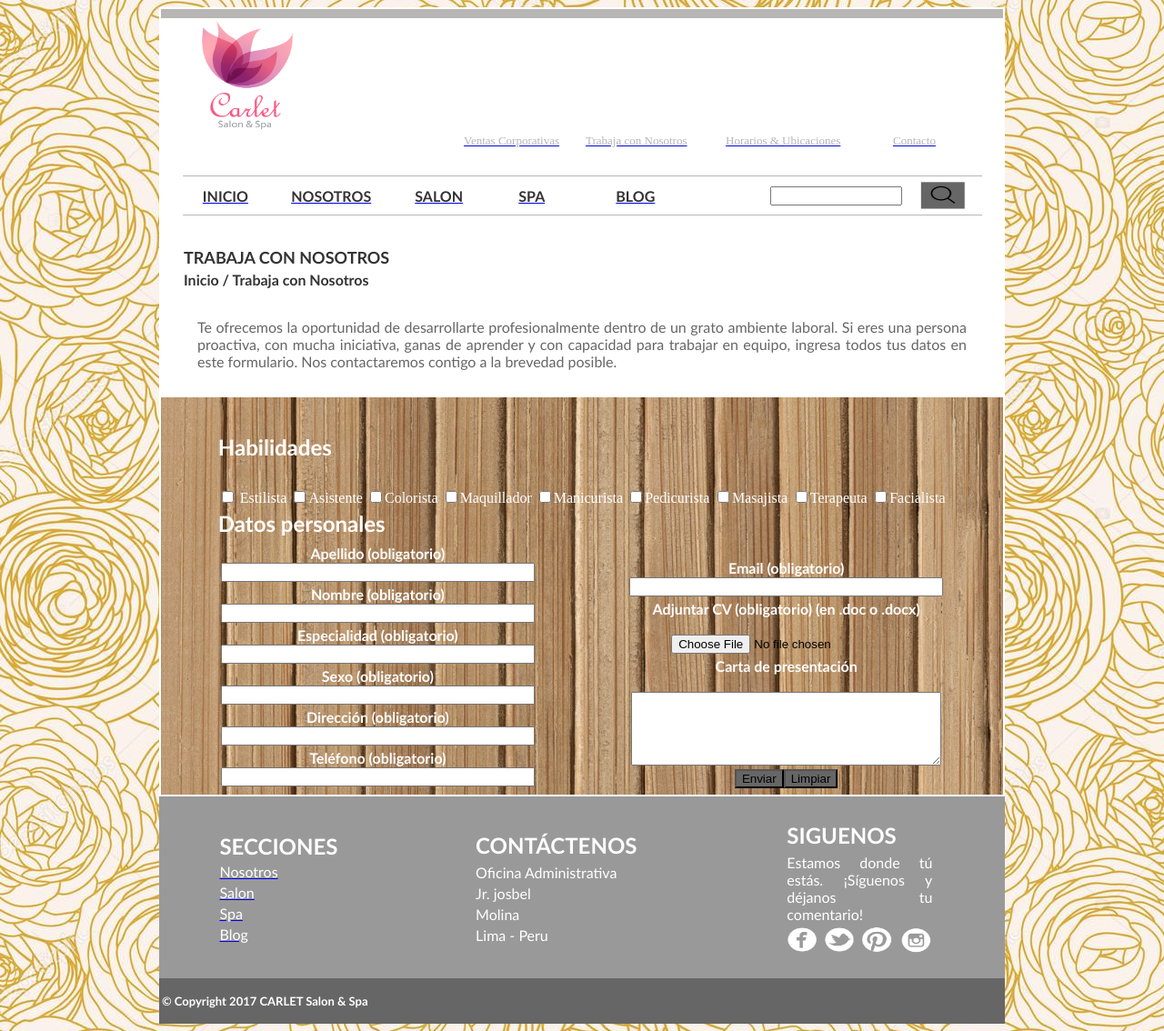
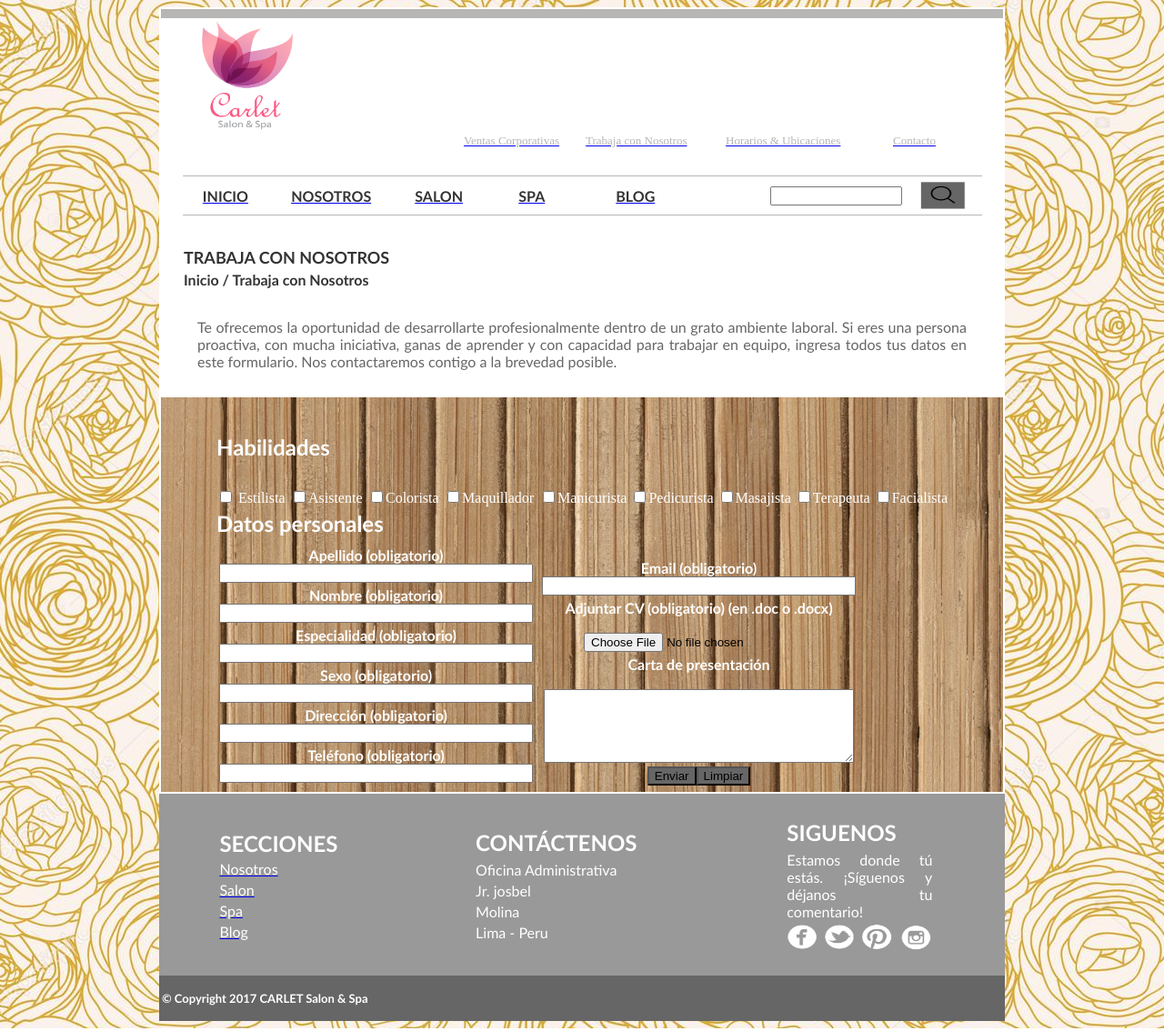
Before and after one commit to aracely19051996/Carlet, a plain HTML site: page trabajo.html in a window 1280 px wide. Shown: the whole page at 91% size. Drawn offline with Linux system fonts and the light colour scheme.

Commit message:
Add files via upload

```diff
--- a/trabajo.html
+++ b/trabajo.html
@@ -1,9 +1,11 @@
 <HTML>
 	<HEAD><link rel="shortcut icon" type="png" href="IMAGENES/logo.png"><TITLE>CARLET |Salon & Spa</title></head>
 	<body background="IMAGENES/1.jpg">
+
+
 	<table width="930" align="center" bgcolor="white"  >
 	<tr bgcolor="#B7B6B5">
-<td height="10" colspan="10"></td>
+		<td height="10" colspan="7"></td>
 	</tr>
 	<tr>
 		<td width="40"></td>
@@ -20,6 +22,9 @@
 		<td width="120"><a href="contacto.html"> <font size="2" color="#B7B6B5">Contacto </font></a></td>
 	</tr>
 	</table>
+
+
+
 	<table width="930" align="center" bgcolor="white" >
 	<TR>
 		<TD HEIGHT="20" COLSPAN="9"></TD>
@@ -42,7 +47,10 @@
 	<TD colspan="9"><IMG SRC="IMAGENES/li.png" width="880" height="5"></td>
 	</TR>
 	</table>
-<table  align="center" bgcolor="white"width="930"   >
+
+
+
+	<table  align="center" bgcolor="white"width="930">
 	<tr>
 		<td  colspan="3"height="25"></td>
 	</tr>
@@ -58,7 +66,10 @@
 		<td height="25" colspan="3"></td>
 	</tr>
 	</TABLE >
-<table align="center" bgcolor="white"width="930"   >
+
+
+
+	<table align="center" bgcolor="white"width="930">
 	<tr>
 		<td width="35" ></td>
 		<td align="center" ><p align="justify"><font color="#666666" face="calibri" size="3">Te ofrecemos la oportunidad de desarrollarte profesionalmente
@@ -73,10 +84,10 @@ todos tus datos en este formulario. Nos contactaremos contigo a la brevedad posi
 	<tr background="IMAGENES/2.jpg">
 	<td colspan="3">
 	<br>
-<br><table align="center" align="CENTER"   >
-			<tr><td colspan="10"><font color="white" size="5" face="calibri"><b> Habilidades</b> </font></td></tr>
+	<br><table align="center" align="CENTER">
+				<tr><td colspan="9"><font color="white" size="5" face="calibri"><b> Habilidades</b> </font></td></tr>
 				<tr>
-				<td height="25" colspan="10"></td>
+					<td height="25" colspan="9"></td>
 				</tr>
 				<tr><td><input type="checkbox"><font color="white"> Estilista</font></td>
 					<td><input type="checkbox"><font color="white">Asistente</font></td>
@@ -89,42 +100,42 @@ todos tus datos en este formulario. Nos contactaremos contigo a la brevedad posi
 					<td><input type="checkbox"><font color="white">Facialista</font></td>
 				</tr>
 				<tr>
-				<td colspan="10"><font color="white" size="5" face="calibri"><b>Datos personales</b></font></td>
+					<td colspan="9"><font color="white" size="5" face="calibri"><b>Datos personales</b></font></td>
 				</tr>
 				<tr>
-				<td colspan="5"><table>
+					<td colspan="4"><table>
 					<tr>
-				<td colspan="2" align="center"><font color="white" face="calibri" size="3"><b>Apellido (obligatorio)</font><br><input type="text" size="40"></td>
+					<td colspan="2" align="center"><font color="white" face="calibri" size="3"><b>Apellido (obligatorio)</b></font><br><input type="text" size="40"></td>
 					</tr>
 					<tr>
-				<td colspan="2" align="center"><font color="white" face="calibri" size="3"><b>Nombre (obligatorio)</font><br><input type="text" size="40"></td>
+					<td colspan="2" align="center"><font color="white" face="calibri" size="3"><b>Nombre (obligatorio)</b></font><br><input type="text" size="40"></td>
 					</tr>
 					<tr>
-				<td colspan="2" align="center"><font color="white" face="calibri" size="3"><b>Especialidad (obligatorio)</font><br><input type="text" size="40"></td>
+					<td colspan="2" align="center"><font color="white" face="calibri" size="3"><b>Especialidad (obligatorio)</b></font><br><input type="text" size="40"></td>
 					</tr>
 					<tr>
-				<td colspan="2" align="center"><font color="white" face="calibri" size="3"><b>Sexo (obligatorio)</font><br><input type="text" size="40"></td>
+					<td colspan="2" align="center"><font color="white" face="calibri" size="3"><b>Sexo (obligatorio)</b></font><br><input type="text" size="40"></td>
 					</tr>
 					<tr>
-				<td colspan="2" align="center"><font color="white" face="calibri" size="3"><b>Dirección (obligatorio)</font><br><input type="text" size="40"></td>
+					<td colspan="2" align="center"><font color="white" face="calibri" size="3"><b>Dirección (obligatorio)</b></font><br><input type="text" size="40"></td>
 					</tr>
 					<tr>
-				<td colspan="2" align="center"><font color="white" face="calibri" size="3"><b>Teléfono (obligatorio)</font><br><input type="text" size="40"></td>
+					<td colspan="2" align="center"><font color="white" face="calibri" size="3"><b>Teléfono (obligatorio)</b></font><br><input type="text" size="40"></td>
 					</tr>
 					</table>
 					</td>
 					<td colspan="5"><table>
 					<tr>
-				<td colspan="2" align="center"><font color="white" face="calibri" size="3"><b>Email (obligatorio)</font><br><input type="text" size="40"></td>
+					<td colspan="2" align="center"><font color="white" face="calibri" size="3"><b>Email (obligatorio)</b></font><br><input type="text" size="40"></td>
 					<br>
 					</tr>
 
 					<tr>
-				<td colspan="2" align="center"><font color="white" face="calibri" size="3"><b>Adjuntar CV (obligatorio) (en .doc o .docx)</font><br><br><input type="file" size="40"></td>
+					<td colspan="2" align="center"><font color="white" face="calibri" size="3"><b>Adjuntar CV (obligatorio) (en .doc o .docx)</b></font><br><br><input type="file" size="40"></td>
 					</tr>
 
 					<tr>
-				<td colspan="2" align="center"><font color="white" face="calibri" size="3"><b>Carta de presentación</font><br><br><textarea rows="5" cols="40"   ></textarea></td>
+					<td colspan="2" align="center"><font color="white" face="calibri" size="3"><b>Carta de presentación</b></font><br><br><textarea rows="5" cols="40"   ></textarea></td>
 				</tr>
 				<tr>
 					<td align="center"><a href="envio2.html"><input style="background-color: #666" type="submit" value="Enviar" name="Enviar"></a><input style="background-color: #666" type="reset" value="Limpiar" name="Limpiar"></td>
@@ -134,9 +145,17 @@ todos tus datos en este formulario. Nos contactaremos contigo a la brevedad posi
 				</tr>
 		</table>
 
+
 		</td></tr>
 
+
 	</table>
+
+
+
+
+
+
 
 
 
@@ -167,8 +186,8 @@ todos tus datos en este formulario. Nos contactaremos contigo a la brevedad posi
 		<TD>
 			<TABLE WIDTH="100" align="center">
 			<TR><TD><font color="WHITE" face="calibri" size="5"><B>SIGUENOS</B></FONT></TD><TR>
-		<tr><td><font color="WHITE" face="calibri" size="3"><P ALIGN="JUSTIFY">Estamos donde tú estás. ¡Síguenos y déjanos tu comentario!<P></FONT></td></tr>
-			<tr><td><IMG SRC="IMAGENES/ICONO.png" width="160" height="30" </td></tr>
+			<tr><td><font color="WHITE" face="calibri" size="3"><P ALIGN="JUSTIFY">Estamos donde tú estás. ¡Síguenos y déjanos tu comentario!</P></FONT></td></tr>
+				<tr><td><IMG SRC="IMAGENES/ICONO.png" width="160" height="30"> </td></tr>
 
 			</TABLE>
 
```
Lines whose indentation alone changed are shown as unchanged.
